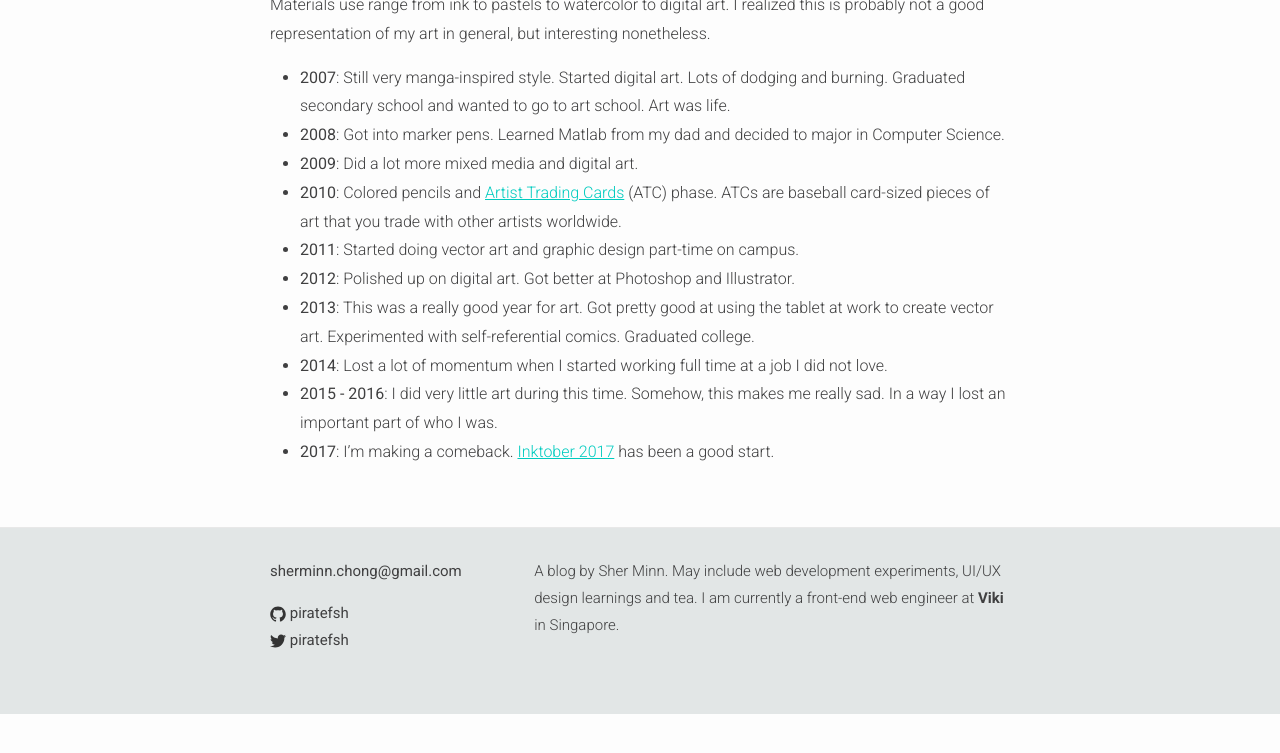
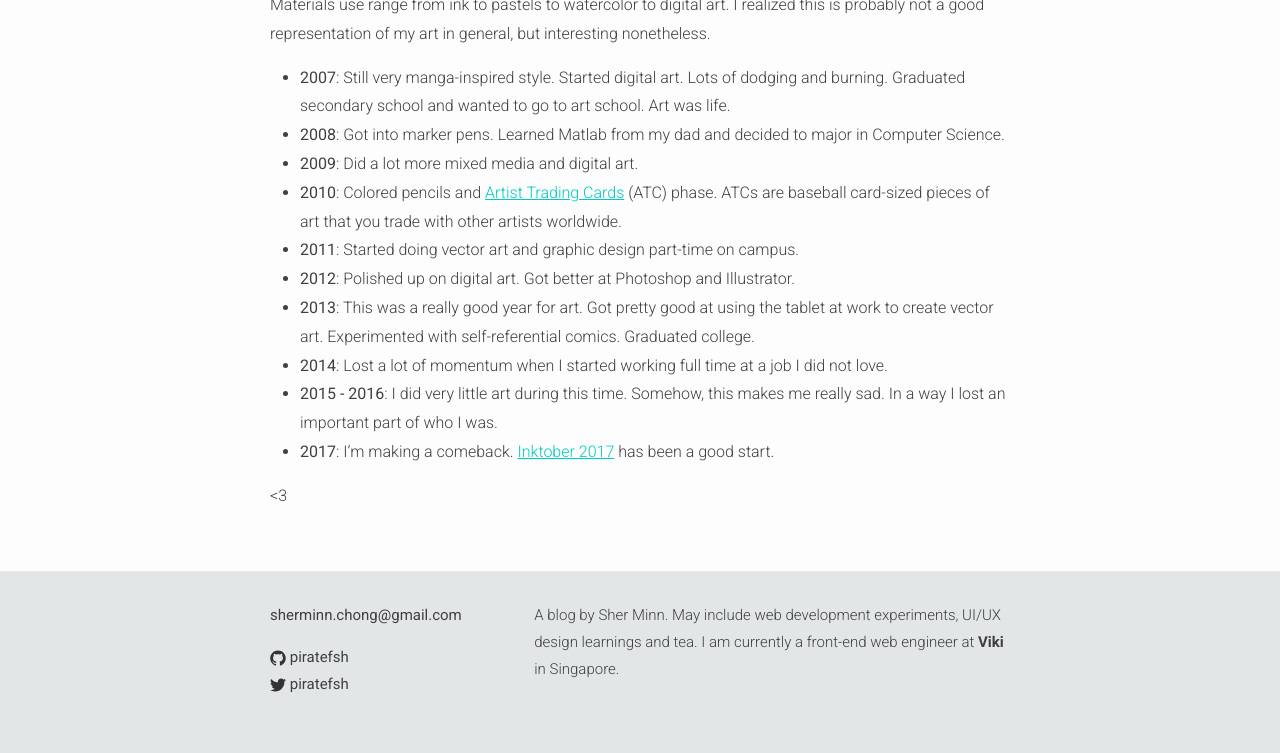
Before and after one commit to piratefsh/piratefsh.github.io, a Jekyll site: the page built from _posts/2017-10-12-10-years-of-self-portraits.markdown, in a window 1280 px wide and 900 px high, scrolled down 1175 px, cut to the strip 142-895 px from the top of the window. Built offline with Jekyll 4.4.1, drawn with Linux system fonts in a browser that asks for light colours; before the commit the page ends 2031 px from its top, so only the background shows below that.

Commit message:
Force update

```diff
--- a/_posts/2017-10-12-10-years-of-self-portraits.markdown
+++ b/_posts/2017-10-12-10-years-of-self-portraits.markdown
@@ -25,3 +25,5 @@ Materials use range from ink to pastels to watercolor to digital art. I realized
 * **2014**: Lost a lot of momentum when I started working full time at a job I did not love.
 * **2015 - 2016**: I did very little art during this time. Somehow, this makes me really sad. In a way I lost an important part of who I was.
 * **2017**: I'm making a comeback. [Inktober 2017](http://mrjakeparker.com/inktober) has been a good start.
+
+<3
```
